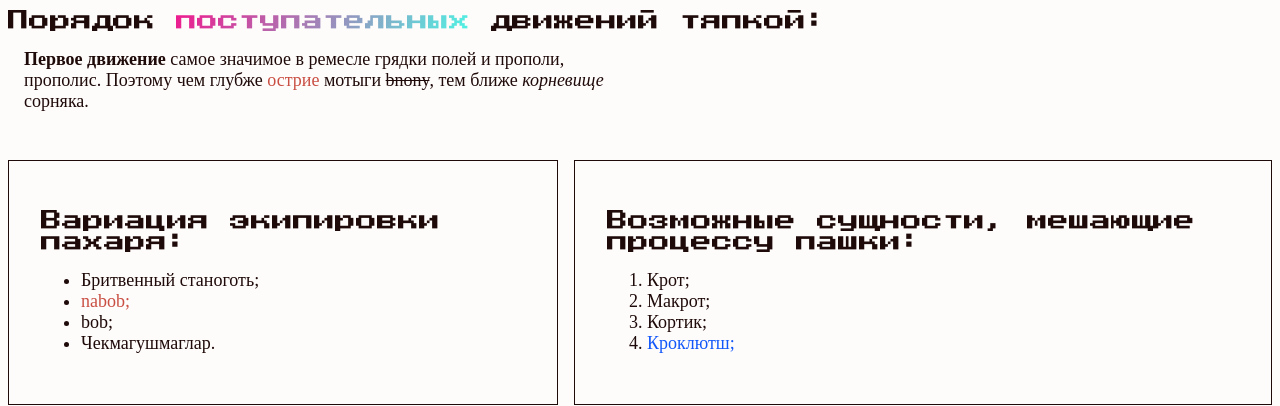
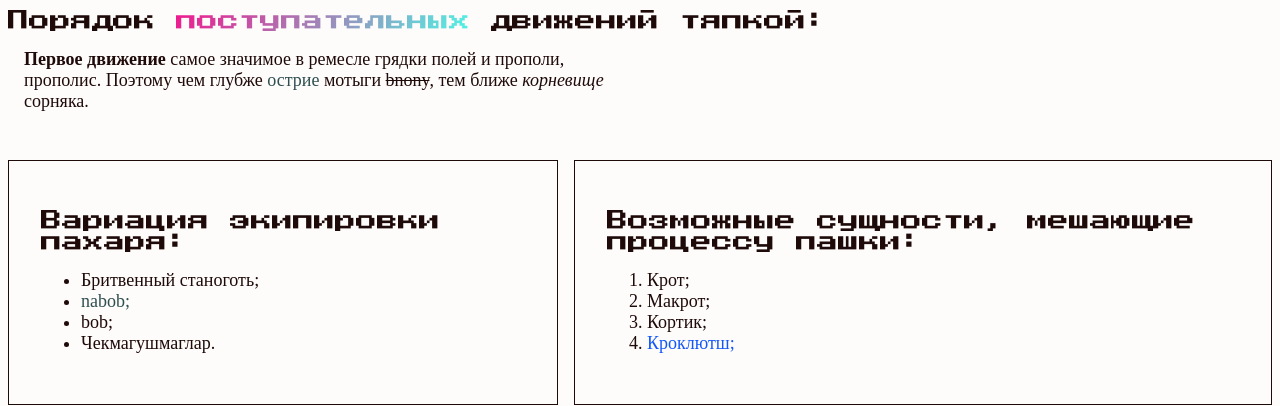
Before and after one commit to slicesslash/ft_labs, a plain HTML site: page labs_1_and_2/antonymainwatson.html in a window 1280 px wide. Shown: the part 187-593 px from the top of the page. Drawn offline with Linux system fonts and the light colour scheme.

Commit message:
changed primary colour

```diff
--- a/labs_1_and_2/antonymaingorgeous.css
+++ b/labs_1_and_2/antonymaingorgeous.css
@@ -55,7 +55,7 @@ h1, h2 {
 }
 
 .primary {
-    color: #c94f43;
+    color: darkslategray;
 }
 
 .accent {
```
